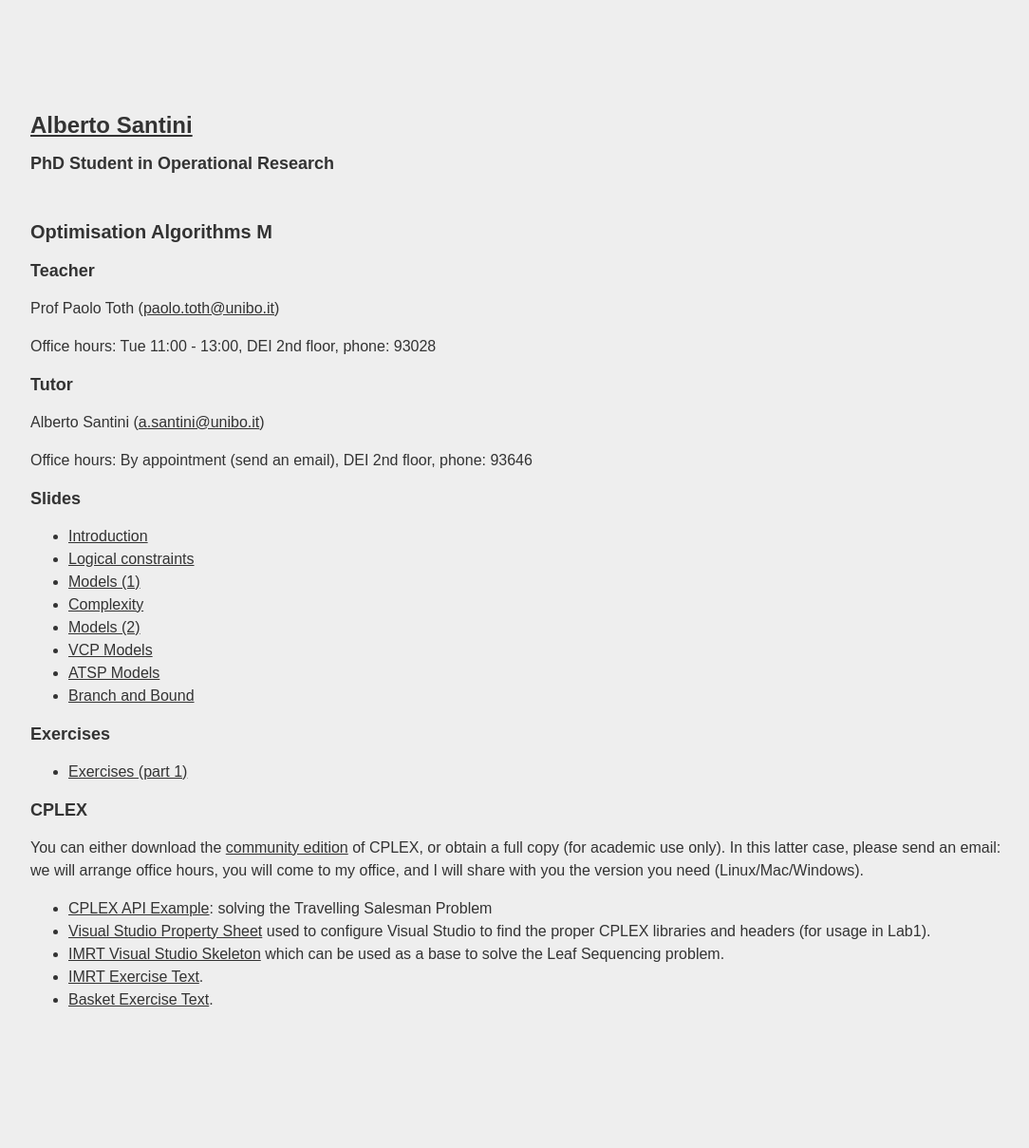
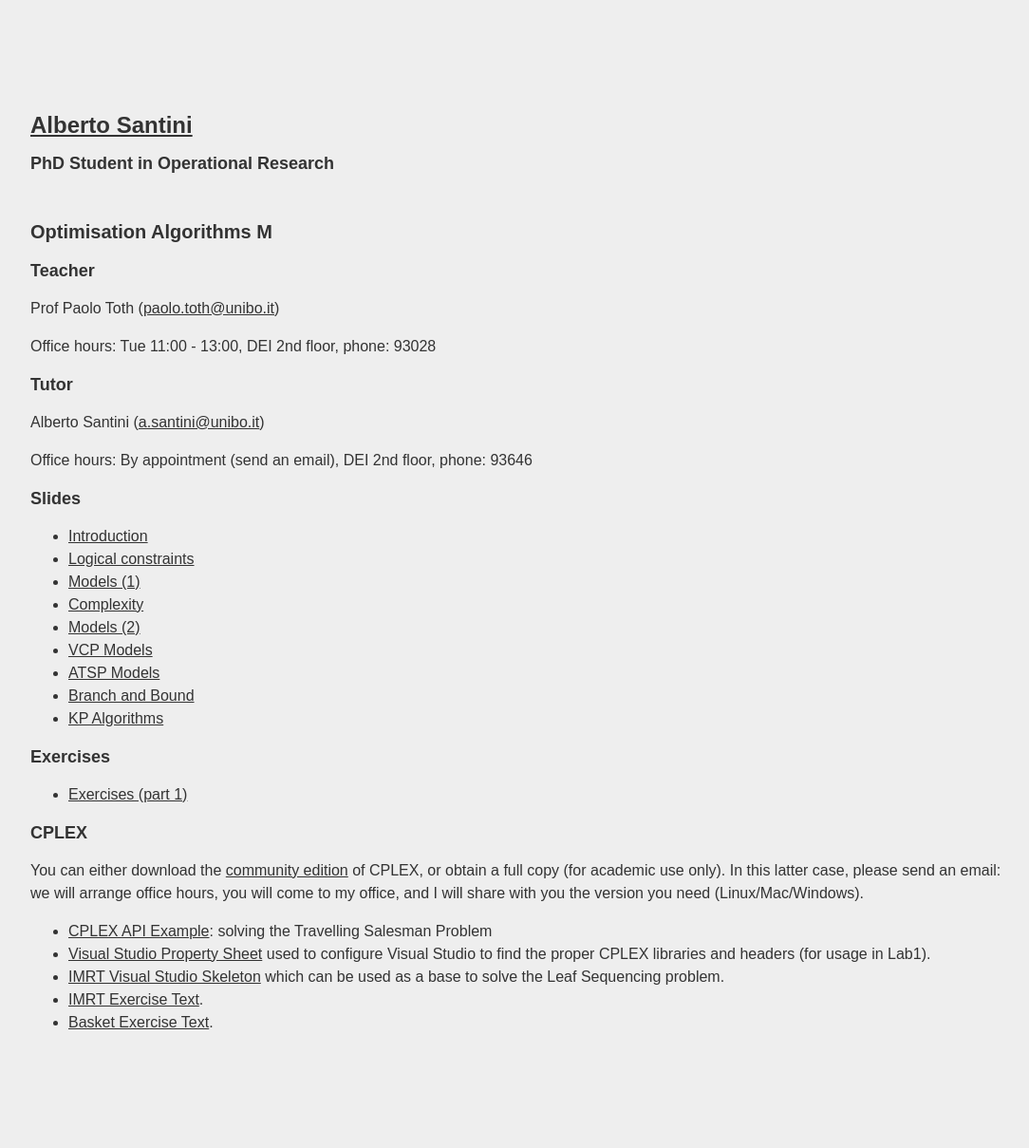
Before and after one commit to alberto-santini/alberto-santini.github.io, a Jekyll site: the page built from oa/index.html, in a window 1280 px wide. Shown: the whole page at 95% size, without its empty margins (88-1172 px from the left). Built offline with Jekyll 4.4.1, drawn with Linux system fonts in a browser that asks for light colours; before the commit the page ends 1185 px from its top, so only the background shows below that.

Commit message:
Added 9th oa file

```diff
--- a/oa/index.html
+++ b/oa/index.html
@@ -41,6 +41,7 @@
       <li><a href="/files/oa/OPT-ALG_2016_6_VCP_models.pdf">VCP Models</a></li>
       <li><a href="/files/oa/OPT-ALG_2016_7_ATSP_models.pdf">ATSP Models</a></li>
       <li><a href="/files/oa/OPT-ALG_2016_8_BB.pdf">Branch and Bound</a></li>
+      <li><a href="/files/oa/OPT-ALG_2016_9_KP_Algorithms.pdf">KP Algorithms</a></li>
     </ul>
   </div>
 
```
Also changed, not shown: 1 other file.
